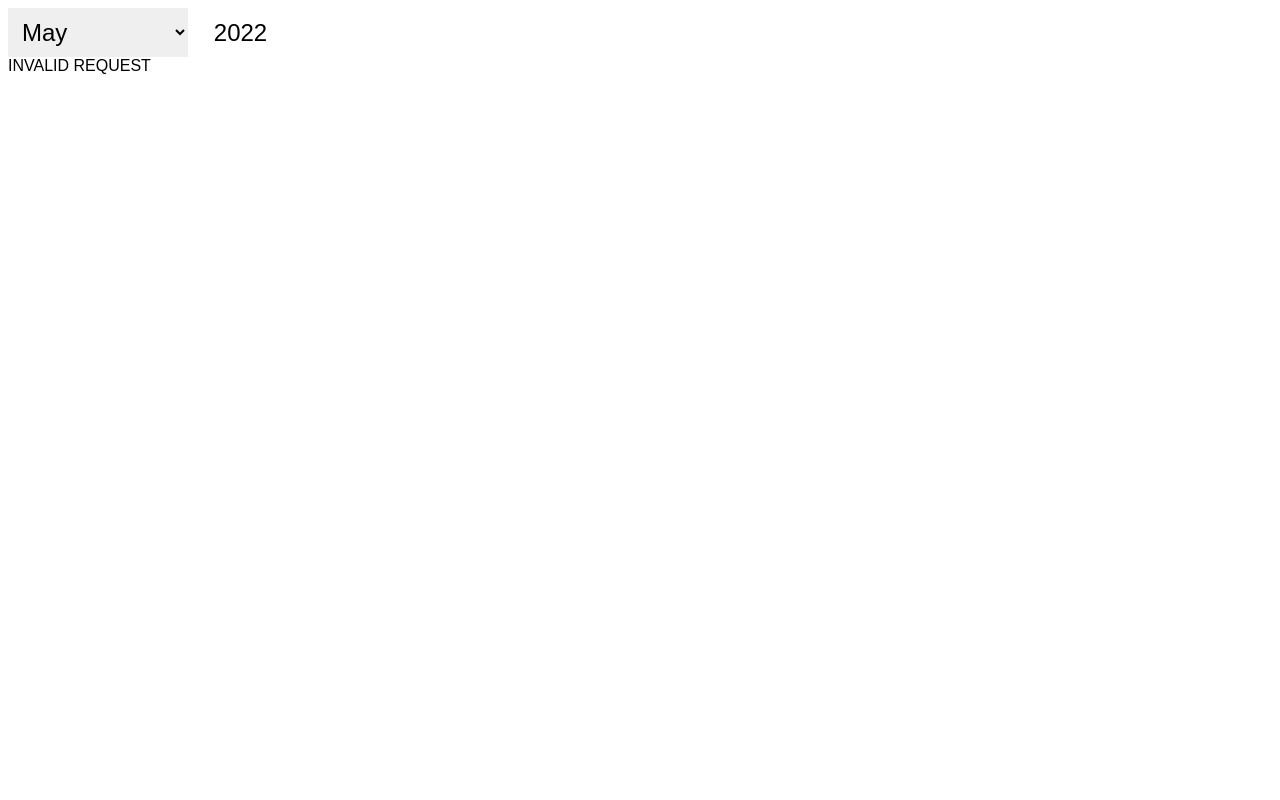
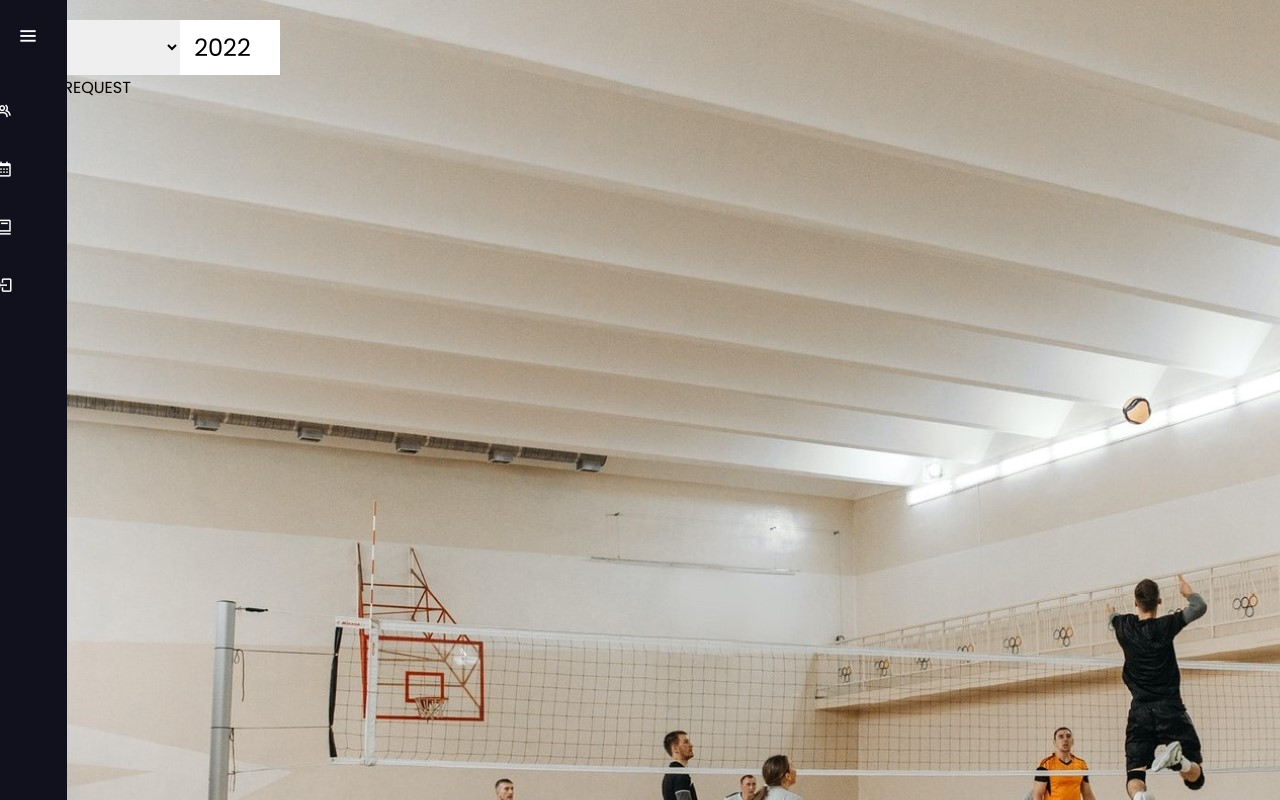
Before and after one commit to christopher-dam/proyecto_final, a PHP site: page /calendario.php in a window 1280 px wide. Run offline with PHP 8.4, Linux system fonts and the light colour scheme.

Commit message:
sydebar añadida al calendario y pequeños cambios

```diff
--- a/calendario.php
+++ b/calendario.php
@@ -3,15 +3,62 @@
 include("db_connect.php");
 
 ?>
+    <!-- Sydebar para navegar por la aplicación -->
 
 <!DOCTYPE html>
 <html>
   <head>
     <title>Calendar Demo</title>
     <link rel="stylesheet" href="css/calendar.css">
+    <link type="text/css" href="css/estilo.css" rel="stylesheet" />
+    <link type="text/css" href="css/sydebar.css" rel="stylesheet" />
     <script src="calendar.js"></script>
+    <!-- Boxicons CDN Link -->
+   <link href='https://unpkg.com/boxicons@2.0.7/css/boxicons.min.css' rel='stylesheet'>
+
   </head>
+
   <body>
+
+  <div class="sidebar">
+    <div class="logo-details">
+        <div class="logo_name">JustVoley</div>
+        <i class='bx bx-menu' id="btn" ></i>
+    </div>
+    <ul class="nav-list">
+    <li>
+       <a href="administrarJugadores.php">
+         <i class='bx bx-group' ></i>
+         <span class="links_name">Jugadores</span>
+       </a>
+       <span class="tooltip">Jugadores</span>
+     </li>
+     <li>
+       <a href="calendario.php">
+         <i class='bx bx-calendar' ></i>
+         <span class="links_name">Eventos</span>
+       </a>
+       <span class="tooltip">Eventos</span>
+     </li>
+     <li>
+     <a href="sarchivos/manual_entrenador.pdf" download="manual_entrenador.pdf">
+         <i class='bx bx-book'></i>
+         <span class="links_name">Manual</span>
+       </a>
+       <span class="tooltip">Manual</span>
+     </li>
+     <li>
+       <a href="salir.php">
+         <i class='bx bx-log-out' id="log_out" ></i>
+         <span class="links_name">Cerrar sesión</span>
+       </a>
+       <span class="tooltip">Cerrar sesión</span>
+    </ul>
+  </div>
+
+
+
+
     <!-- (A) PERIOD SELECTOR -->
     <div id="calPeriod"><?php
       // (A1) MONTH SELECTOR
@@ -53,5 +100,9 @@
       <input type="button" id="calformdel" value="Delete"/>
       <input type="button" id="calformcx" value="Cancel"/>
     </form></div>
+
+
+    <script src="js/sydebar.js"></script>
+
   </body>
 </html>
--- a/entrenador.php
+++ b/entrenador.php
@@ -73,6 +73,7 @@
                 <span class="tooltip">Cerrar sesión</span>
         </ul>
     </div>
+
     <!-- Contenedor del datatable -->
 
     <div class="container">
```
Also changed, not shown: administrarJugadores.php (+4 -8 lines).
